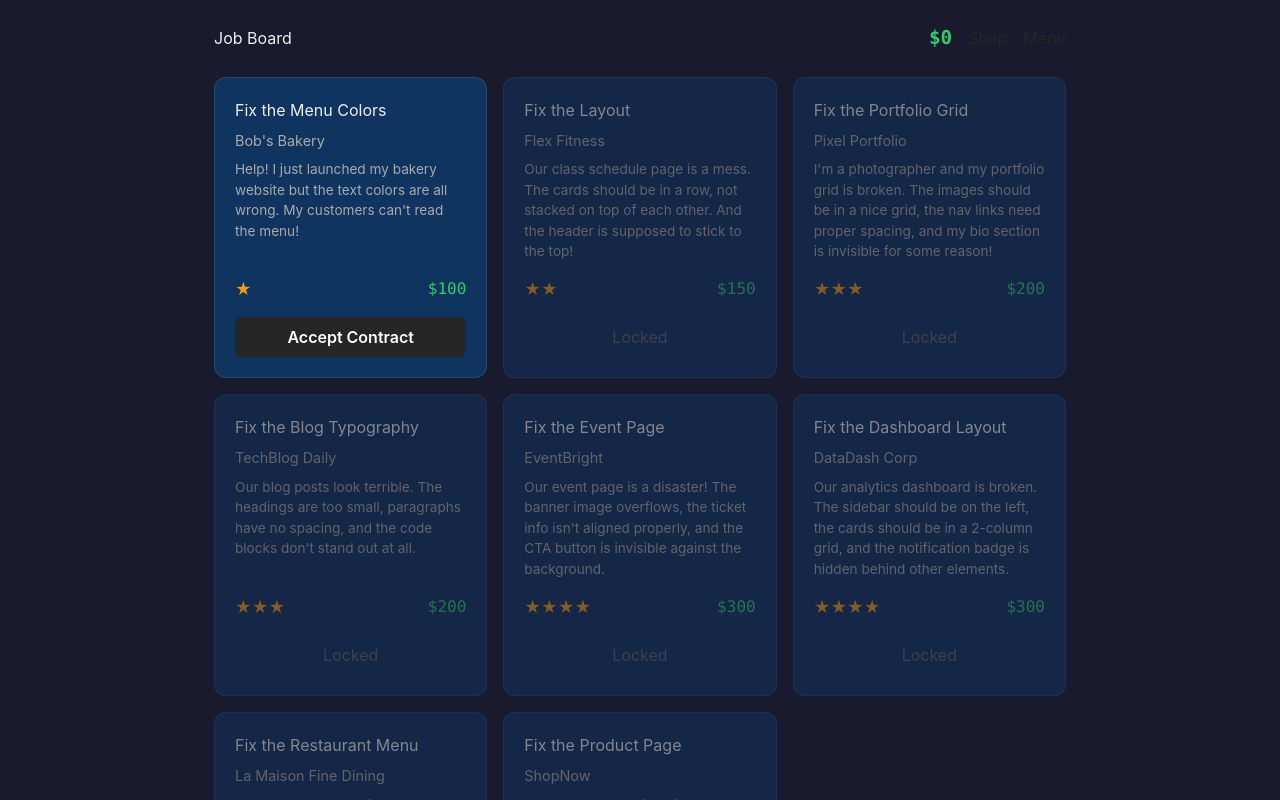
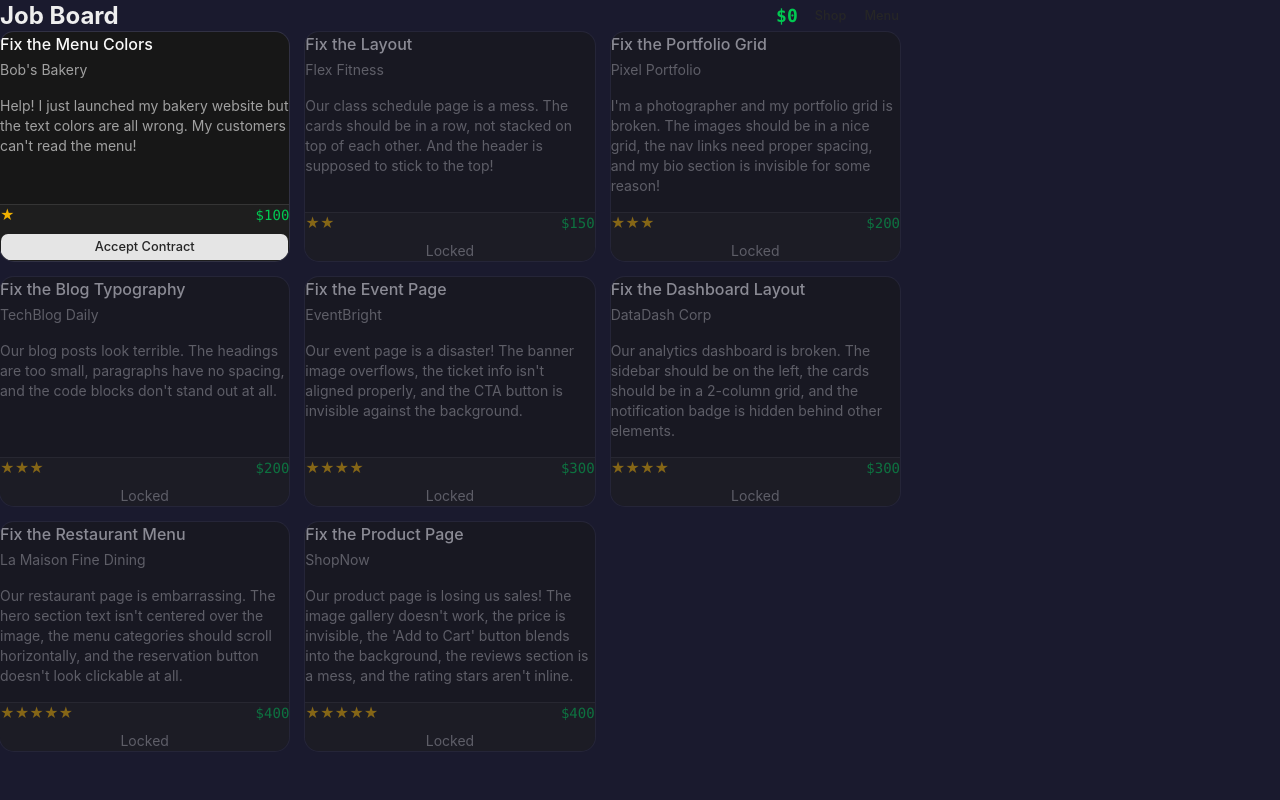
Before and after one commit to KristampsWong/debugger, a React (Vite) app: page /board in a window 1280 px wide. Shown: the top 800 px of the page. Built offline with nearby package versions, Linux system fonts and the light colour scheme.

Commit message:
refactor: migrate ClientBoard to shadcn Card + Button
Co-Authored-By: Claude Opus 4.6 (1M context) <noreply@anthropic.com>

```diff
--- a/src/screens/ClientBoard.tsx
+++ b/src/screens/ClientBoard.tsx
@@ -1,6 +1,8 @@
 import { Link } from 'react-router-dom'
 import { useGameStore } from '../store/gameStore'
 import { levels } from '../data/levels'
+import { Card, CardHeader, CardTitle, CardContent, CardFooter } from '@/components/ui/card'
+import { Button } from '@/components/ui/button'
 
 export function ClientBoard() {
   const { money, completedLevels } = useGameStore()
@@ -9,40 +11,65 @@ export function ClientBoard() {
     prerequisites.every((id) => completedLevels.includes(id))
 
   return (
-    <div className="client-board">
-      <header className="board-header">
-        <h1>Job Board</h1>
-        <div className="board-actions">
-          <span className="money">${money}</span>
-          <Link to="/shop" className="shop-link">Shop</Link>
-          <Link to="/" className="back-link">Menu</Link>
+    <div className="mx-auto max-w-[900px] p-6">
+      <header className="mb-6 flex items-center justify-between">
+        <h1 className="text-2xl font-bold">Job Board</h1>
+        <div className="flex items-center gap-4">
+          <span data-testid="money" className="font-mono text-lg font-bold text-green-500">
+            ${money}
+          </span>
+          <Button asChild variant="ghost" size="sm">
+            <Link to="/shop">Shop</Link>
+          </Button>
+          <Button asChild variant="ghost" size="sm">
+            <Link to="/">Menu</Link>
+          </Button>
         </div>
       </header>
-      <div className="level-grid">
+      <div className="grid grid-cols-[repeat(auto-fill,minmax(260px,1fr))] gap-4">
         {levels.map((level) => {
           const unlocked = isLevelUnlocked(level.prerequisites)
           const completed = completedLevels.includes(level.id)
 
           return (
-            <div
+            <Card
               key={level.id}
-              className={`level-card ${!unlocked ? 'locked' : ''} ${completed ? 'completed' : ''}`}
+              data-testid="level-card"
+              className={`flex flex-col ${!unlocked ? 'opacity-50' : ''} ${completed ? 'border-green-500' : ''}`}
             >
-              <h3>{level.title}</h3>
-              <p className="client-name">{level.client.name}</p>
-              <p className="brief">{level.client.brief}</p>
-              <div className="level-meta">
-                <span className="difficulty">{'★'.repeat(level.difficulty)}</span>
-                <span className="payout">${level.payout}</span>
+              <CardHeader className="pb-2">
+                <CardTitle className="text-base">{level.title}</CardTitle>
+                <p data-testid="client-name" className="text-sm text-muted-foreground">
+                  {level.client.name}
+                </p>
+              </CardHeader>
+              <CardContent className="flex-1">
+                <p data-testid="brief" className="text-sm text-muted-foreground">
+                  {level.client.brief}
+                </p>
+              </CardContent>
+              <CardFooter className="flex flex-col gap-2">
+                <div className="flex w-full justify-between">
+                  <span data-testid="difficulty" className="text-yellow-500">
+                    {'★'.repeat(level.difficulty)}
+                  </span>
+                  <span data-testid="payout" className="font-mono text-green-500">
+                    ${level.payout}
+                  </span>
                 </div>
                 {unlocked ? (
-                <Link to={`/mission/${level.id}`} className="start-btn">
+                  <Button asChild className="w-full" size="sm">
+                    <Link to={`/mission/${level.id}`}>
                       {completed ? 'Replay' : 'Accept Contract'}
                     </Link>
+                  </Button>
                 ) : (
-                <span className="locked-label">Locked</span>
+                  <p data-testid="locked-label" className="w-full text-center text-sm text-muted-foreground">
+                    Locked
+                  </p>
                 )}
-            </div>
+              </CardFooter>
+            </Card>
           )
         })}
       </div>
```
Lines whose indentation alone changed are shown as unchanged.
